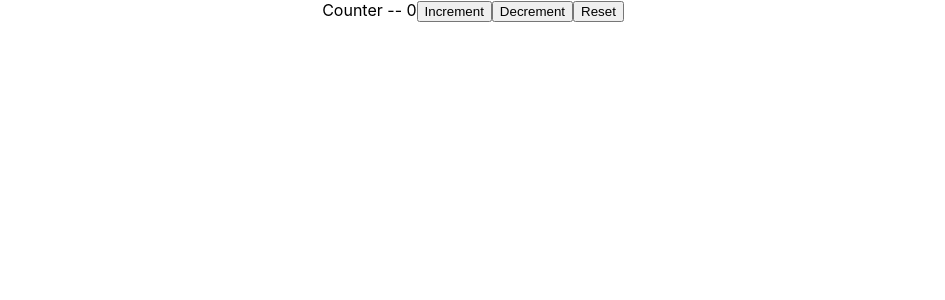
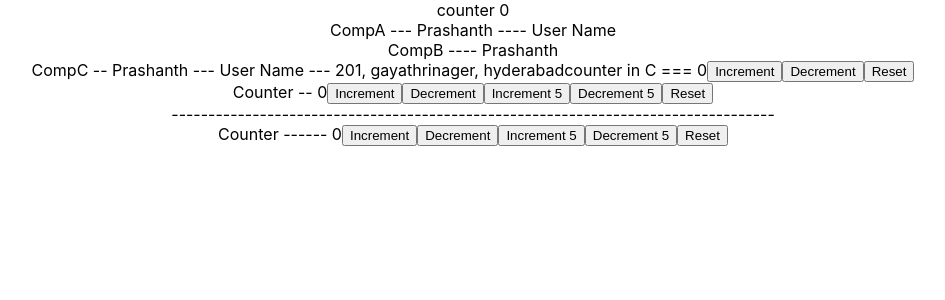
Before and after one commit to prashanthj32/reactPractise, a React (Create React App) app: page / in a window 1280 px wide. Shown: the top 300 px of the page, without its empty margins (167-1112 px from the left). Built offline with nearby package versions, Linux system fonts and the light colour scheme; no server answers.

Commit message:
usereducer with use context

```diff
--- a/src/App.js
+++ b/src/App.js
@@ -2,27 +2,42 @@ import logo from './logo.svg';
 import './App.css';
 import Posts from './components/posts/Posts';
 import CompA from './components/context/CompA';
-import { createContext, useEffect, useState } from 'react';
+import { createContext, useEffect, useReducer, useState } from 'react';
 import axios from 'axios';
 import Counter from './components/reducer/Counter';
+import Counter2 from './components/reducer/Counter2';
 
 export const UserContext = createContext('User Name');
-export const AddressContext = createContext()
-
+export const AddressContext = createContext();
+export const CounterContext = createContext();
+const intialValue = 0;
+const reducer = (state, action) => {
+  switch (action) {
+    case 'Inc':
+      return state + 1;
+    case 'Dec':
+      return state - 1;
+    case 'Reset':
+      return intialValue;
+    default:
+      return state
+  }
+}
 
 function App() {
 
+  const [count, dispatch] = useReducer(reducer, intialValue)
   const [userName, setUsername] = useState('User Name');
 
   useEffect(() => {
-    setTimeout(()=>{
+    setTimeout(() => {
       axios.get('https://jsonplaceholder.typicode.com/users/1').then((result) => {
         console.log(result.data.name);
         setUsername(result.data.name);
       }).catch((error) => {
         console.log(error);
       })
-    },5000)
+    }, 5000)
 
   }, [])
 
@@ -31,13 +46,17 @@ function App() {
       {/* <Posts/>
        */}
 
-      {/* <UserContext.Provider value={userName}>
-        <AddressContext.Provider value={'201, gayathrinager, hyderabad'}>
-          <CompA userName={'Prashanth'} />
-        </AddressContext.Provider>
-      </UserContext.Provider> */}
+      <CounterContext.Provider value={{counterCount : count, counterDispatch : dispatch }}>
+        <UserContext.Provider value={userName}>
+          <AddressContext.Provider value={'201, gayathrinager, hyderabad'}>
+            counter {count}
+            <CompA userName={'Prashanth'} />
+          </AddressContext.Provider>
+        </UserContext.Provider>
+      </CounterContext.Provider>
 
-      <Counter />
+      {/* <Counter /> */}
+      <Counter2 />
     </div>
   );
 }
--- a/src/components/context/CompC.jsx
+++ b/src/components/context/CompC.jsx
@@ -1,13 +1,18 @@
 import React, { useContext } from 'react'
-import { AddressContext, UserContext } from '../../App'
+import { AddressContext, CounterContext, UserContext } from '../../App'
 
 function CompC(props) {
 
     const user = useContext(UserContext);
     const address = useContext(AddressContext);
+    const counter = useContext(CounterContext);
     return (
         <div>
             CompC -- {props.userName} --- {user} --- {address}
+            counter in C === {counter.counterCount}
+            <button type='button' onClick={()=>counter.counterDispatch('Inc')}>Increment</button>
+            <button type='button' onClick={()=>counter.counterDispatch('Dec')}>Decrement</button>
+            <button type='button' onClick={()=>counter.counterDispatch('Reset')}>Reset</button>
         </div>
     )
 }
--- /dev/null
+++ b/src/components/reducer/Counter2.jsx
@@ -0,0 +1,61 @@
+import React from 'react'
+import { useReducer } from 'react'
+
+const intialValue = {
+    firstCounter: 0,
+    secondCounter: 0,
+};
+
+const reducer = (state, action) => {
+    switch (action.type) {
+        case 'Inc':
+            return { ...state, firstCounter: state.firstCounter + action.value }
+        case 'Dec':
+            return { ...state, firstCounter: state.firstCounter - action.value };
+        case 'Reset': return {
+            ...state,
+            firstCounter: 0,
+        };
+        case 'Inc2':
+            return { ...state, secondCounter: state.secondCounter + action.value }
+        case 'Dec2':
+            return { ...state, secondCounter: state.secondCounter - action.value };
+        case 'Reset2':
+            return {
+                ...state,
+                secondCounter: 0
+            };
+        default:
+            return state
+    }
+}
+
+function Counter2() {
+    const [count, dispatch] = useReducer(reducer, intialValue)
+    return (
+        <div>
+            Counter -- {count.firstCounter}
+
+            <button type='button' onClick={() => dispatch({ type: 'Inc', value: 1 })}>Increment</button>
+            <button type='button' onClick={() => dispatch({ type: 'Dec', value: 1 })}>Decrement</button>
+
+            <button type='button' onClick={() => dispatch({ type: 'Inc', value: 5 })}>Increment 5</button>
+            <button type='button' onClick={() => dispatch({ type: 'Dec', value: 5 })}>Decrement 5</button>
+            <button type='button' onClick={() => dispatch({ type: 'Reset' })}>Reset</button>
+            <br />
+            ----------------------------------------------------------------------------------
+            <br />
+            Counter ------ {count.secondCounter}
+
+            <button type='button' onClick={() => dispatch({ type: 'Inc2', value: 1 })}>Increment</button>
+            <button type='button' onClick={() => dispatch({ type: 'Dec2', value: 1 })}>Decrement</button>
+
+            <button type='button' onClick={() => dispatch({ type: 'Inc2', value: 5 })}>Increment 5</button>
+            <button type='button' onClick={() => dispatch({ type: 'Dec2', value: 5 })}>Decrement 5</button>
+            <button type='button' onClick={() => dispatch({ type: 'Reset2' })}>Reset</button>
+
+        </div>
+    )
+}
+
+export default Counter2
```
